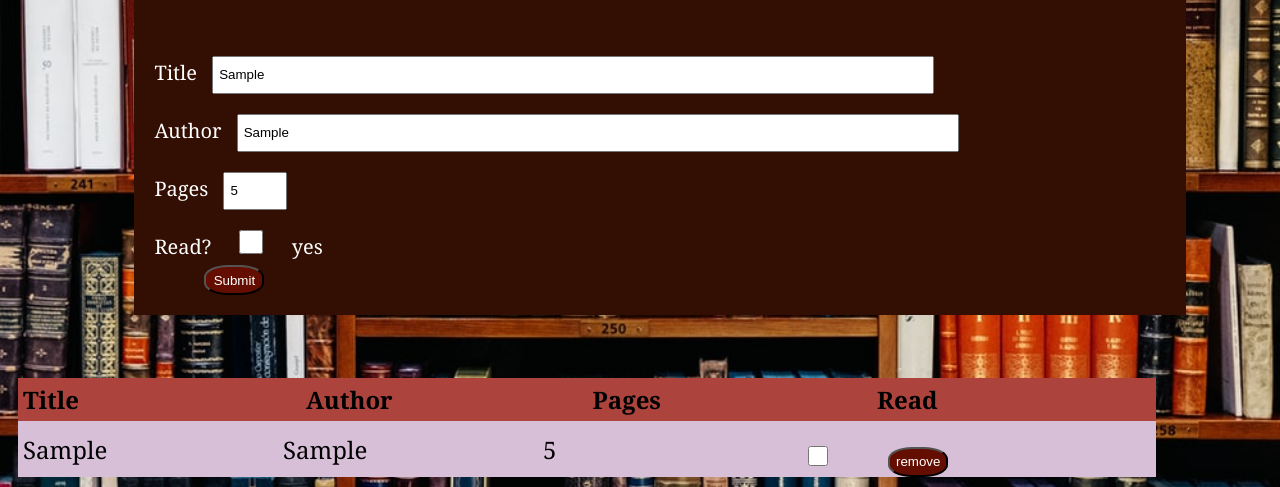
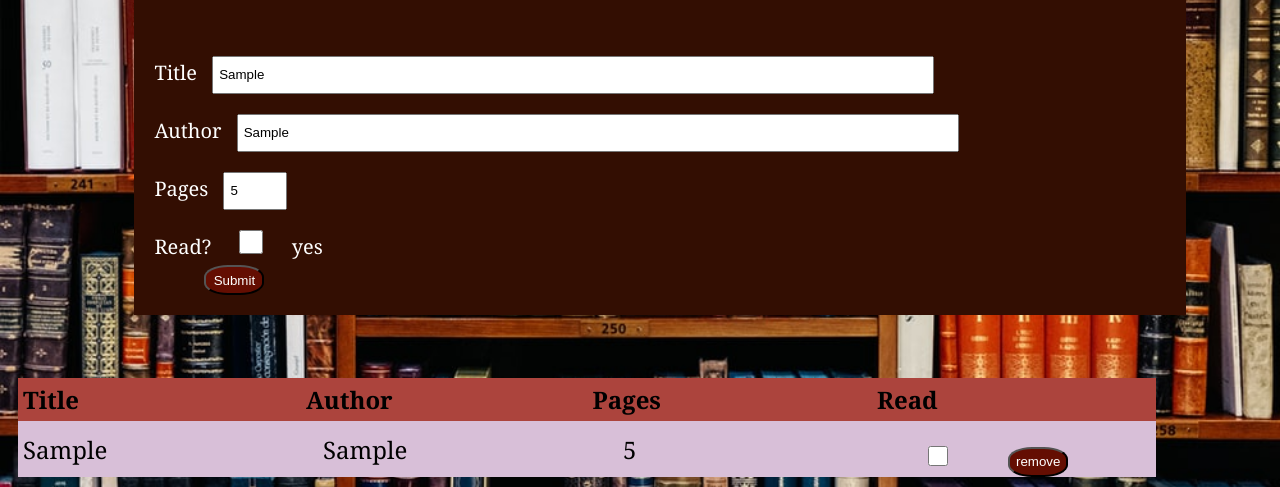
Before and after one commit to TechnicolorPanda/library, a plain HTML site: page index.html in a window 1280 px wide. Both pictures are taken after typing "Sample", "Sample", "5" into the empty fields and a click on the button "Submit". Shown: the part 330-817 px from the top of the page. Drawn offline with Linux system fonts and the light colour scheme.

Commit message:
adjusted printout styling

```diff
--- a/style.css
+++ b/style.css
@@ -55,7 +55,7 @@ button {
 }
 
 td {
-    width: 250px;
+    width: 290px;
     background-color: thistle;
     padding: 5px;
 }
```
